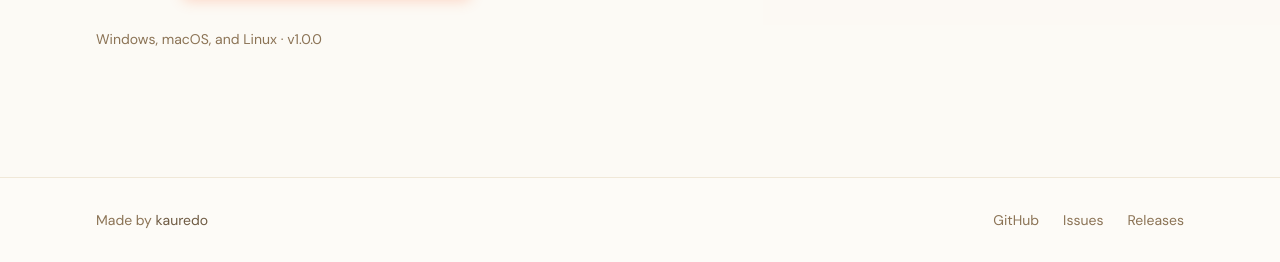
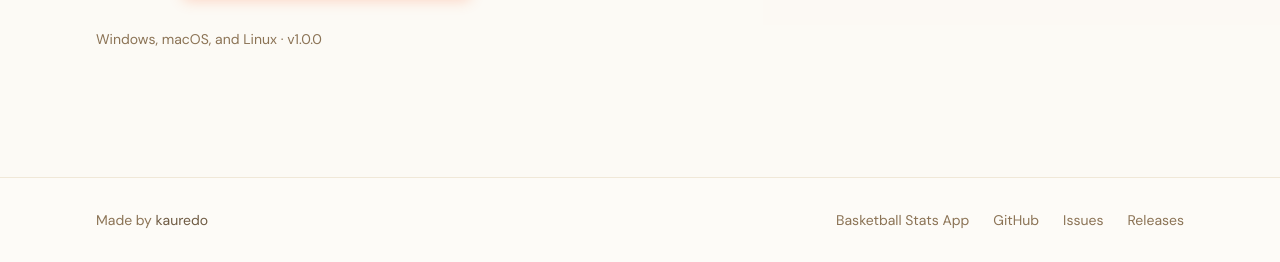
Before and after one commit to kauredo/basketball-video-analyzer-website, an Astro site: page / in a window 1280 px wide. Shown: the part 4294-4556 px from the top of the page. Built offline with nearby package versions, Linux system fonts and the light colour scheme; Astro itself is replaced by a stand-in of ours; no server answers.

Commit message:
chore: add utm cross-linking to footer

```diff
--- a/src/components/ui/Footer.astro
+++ b/src/components/ui/Footer.astro
@@ -14,6 +14,14 @@
       </span>
 
       <div class="flex items-center gap-6">
+        <a
+          href="https://basketballstatsapp.com?utm_source=basketballvideoanalyzer&utm_medium=website&utm_campaign=cross-link"
+          target="_blank"
+          rel="noopener noreferrer"
+          class="hover:text-warm-900 transition-colors"
+        >
+          Basketball Stats App
+        </a>
         <a
           href="https://github.com/kauredo/basketball-video-analyzer"
           target="_blank"
```
